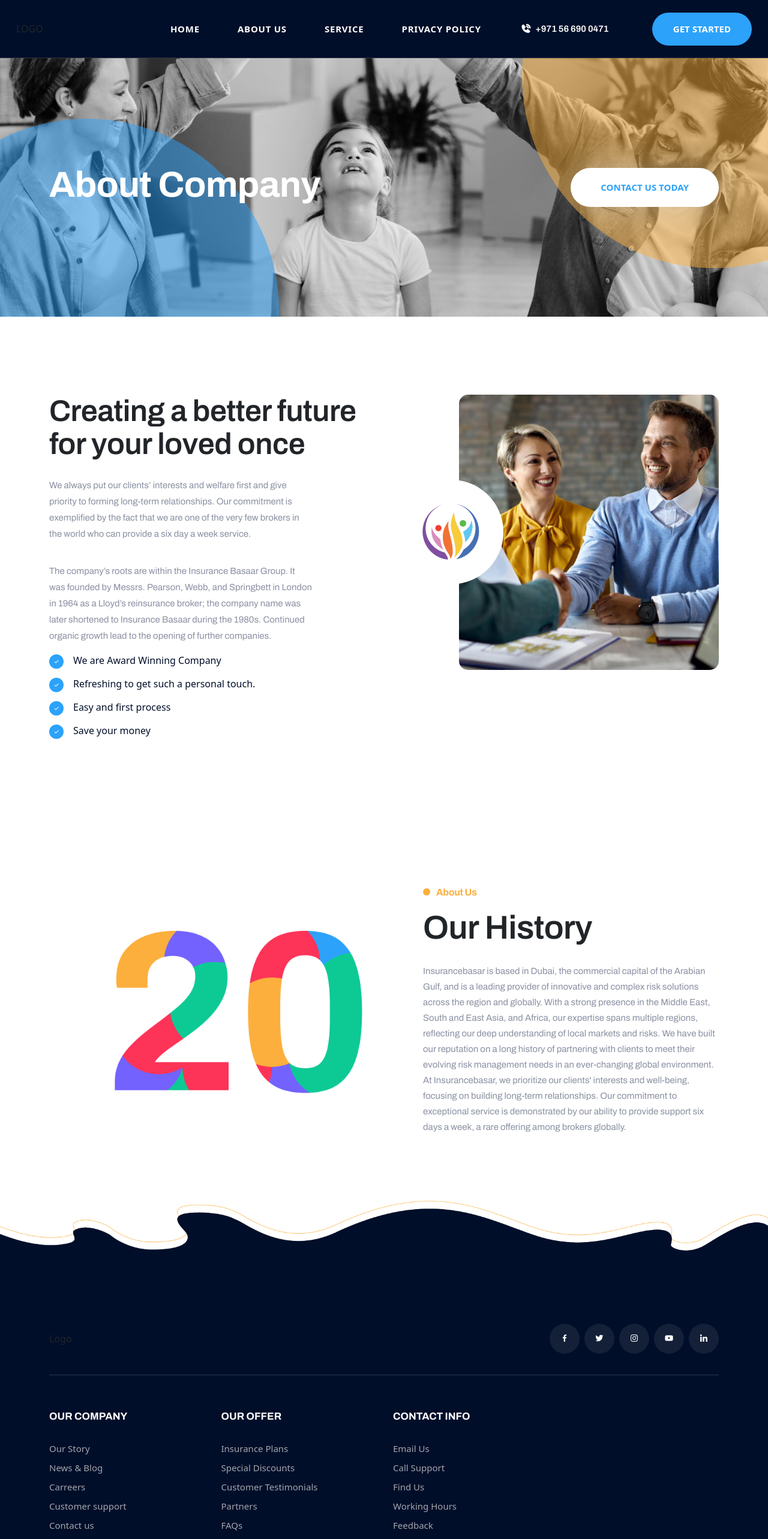
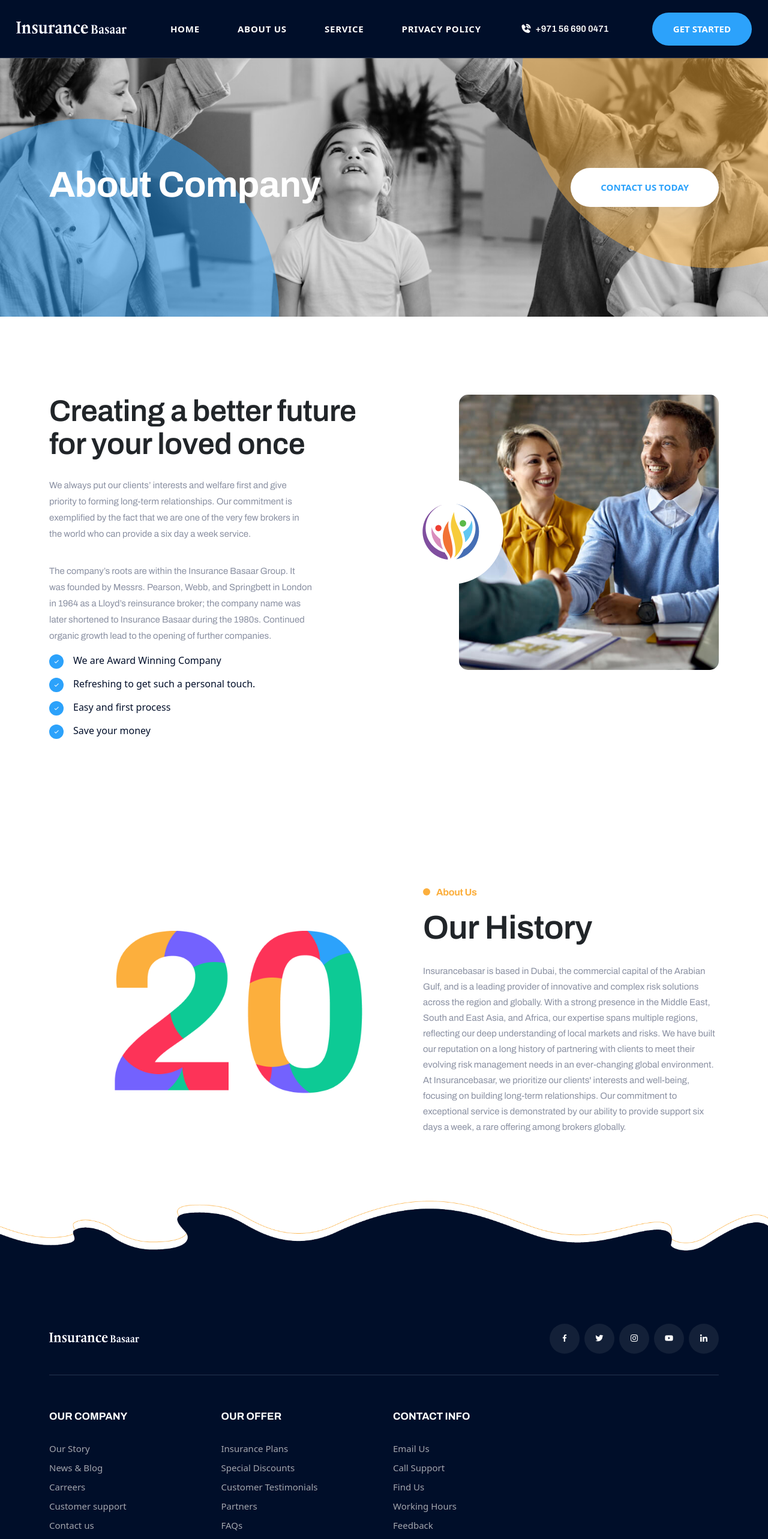
Before and after one commit to Ashique64/Insurance-Bazaar, a React (Vite) app in the folder Insurance-Bazaar/: page /about in a window 1280 px wide. Shown: the top 2566 px of the page at 60% size. Built offline with nearby package versions, Linux system fonts and the light colour scheme.

Commit message:
Logo added

```diff
--- a/Insurance-Bazaar/src/api/BackendApi.jsx
+++ b/Insurance-Bazaar/src/api/BackendApi.jsx
@@ -1,2 +1,2 @@
-// export const backendAPI = "https://basaarinsurance.tortillon.in";
-export const backendAPI = "http://127.0.0.1:8000";
+export const backendAPI = "https://basaarinsurance.tortillon.in";
+// export const backendAPI = "http://127.0.0.1:8000";
--- a/Insurance-Bazaar/src/components/Footer/Footer.jsx
+++ b/Insurance-Bazaar/src/components/Footer/Footer.jsx
@@ -51,8 +51,7 @@ const Footer = () => {
                             <div className="logo_items">
                                 <div className="logo">
                                     <a href="">
-                                        Logo
-                                        <img src="" alt="" />
+                                        <img src="/images/logo/insuranceLogo.png" alt="" />
                                     </a>
                                 </div>
                                 <div className="social">
--- a/Insurance-Bazaar/src/components/Footer/Footer.scss
+++ b/Insurance-Bazaar/src/components/Footer/Footer.scss
@@ -30,6 +30,7 @@
                     border-bottom: 1px solid #253450;
 
                     .logo {
+                        width: 150px;
                         a {
                             color: inherit;
                             outline: none;
@@ -158,6 +159,16 @@
                             margin-left: 8px;
                         }
 
+                        .social {
+                            display: flex;
+                            a {
+                                display: flex;
+                                justify-content: center;
+                                align-items: center;
+                                text-decoration: none;
+                            }
+                        }
+
 
                     }
                 }
--- a/Insurance-Bazaar/src/components/NavBar/NavBar.jsx
+++ b/Insurance-Bazaar/src/components/NavBar/NavBar.jsx
@@ -32,8 +32,7 @@ const NavBar = ({ page }) => {
                     <div className="col-xl-2 col-lg-2 col-6 nav_col1">
                         <div className="logo">
                             <a href="">
-                                LOGO
-                                <img src="" alt="" />
+                                <img src="/images/logo/insuranceLogo.png" alt="Logo" />
                             </a>
                         </div>
                     </div>
```
Also changed, not shown: Insurance-Bazaar/public/images/logo/insuranceLogo.png (added).
